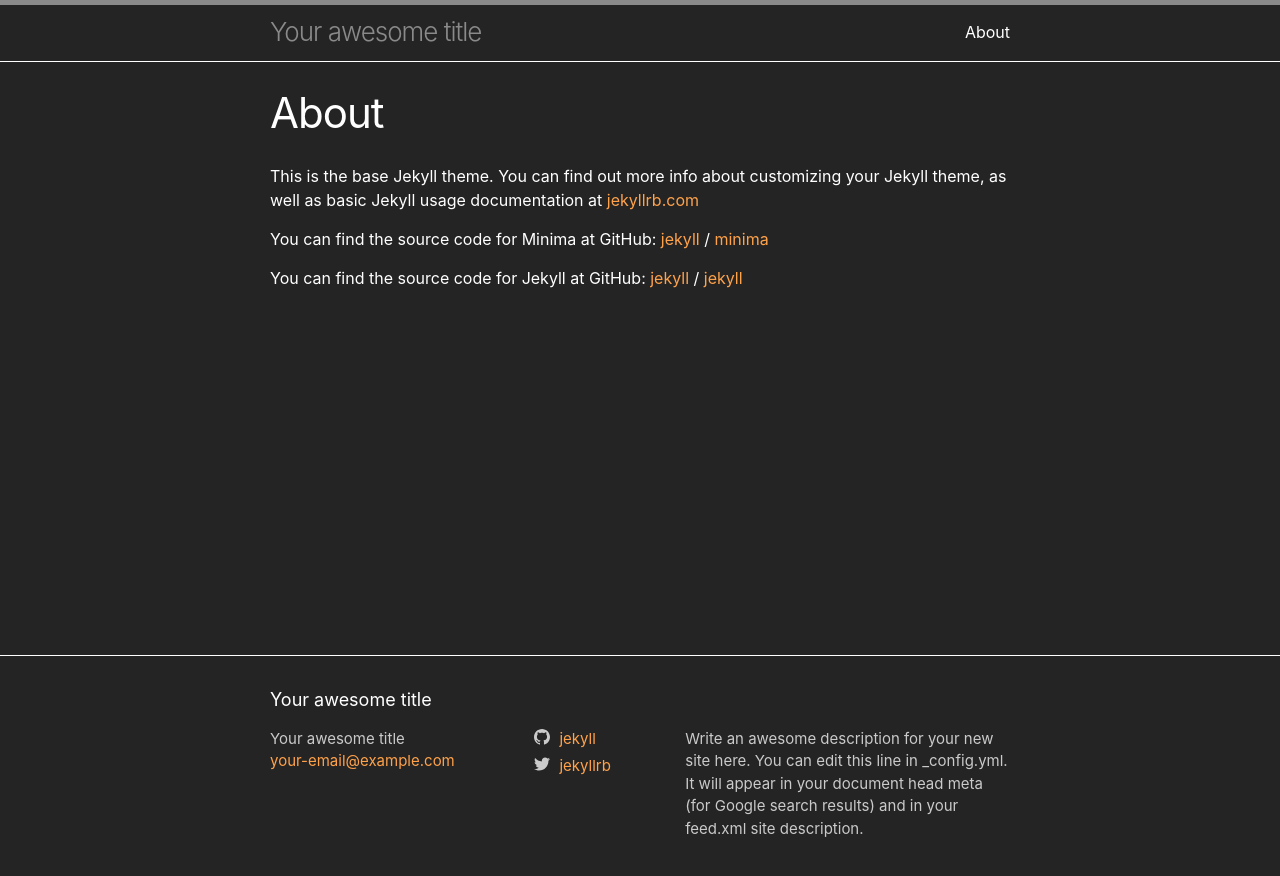
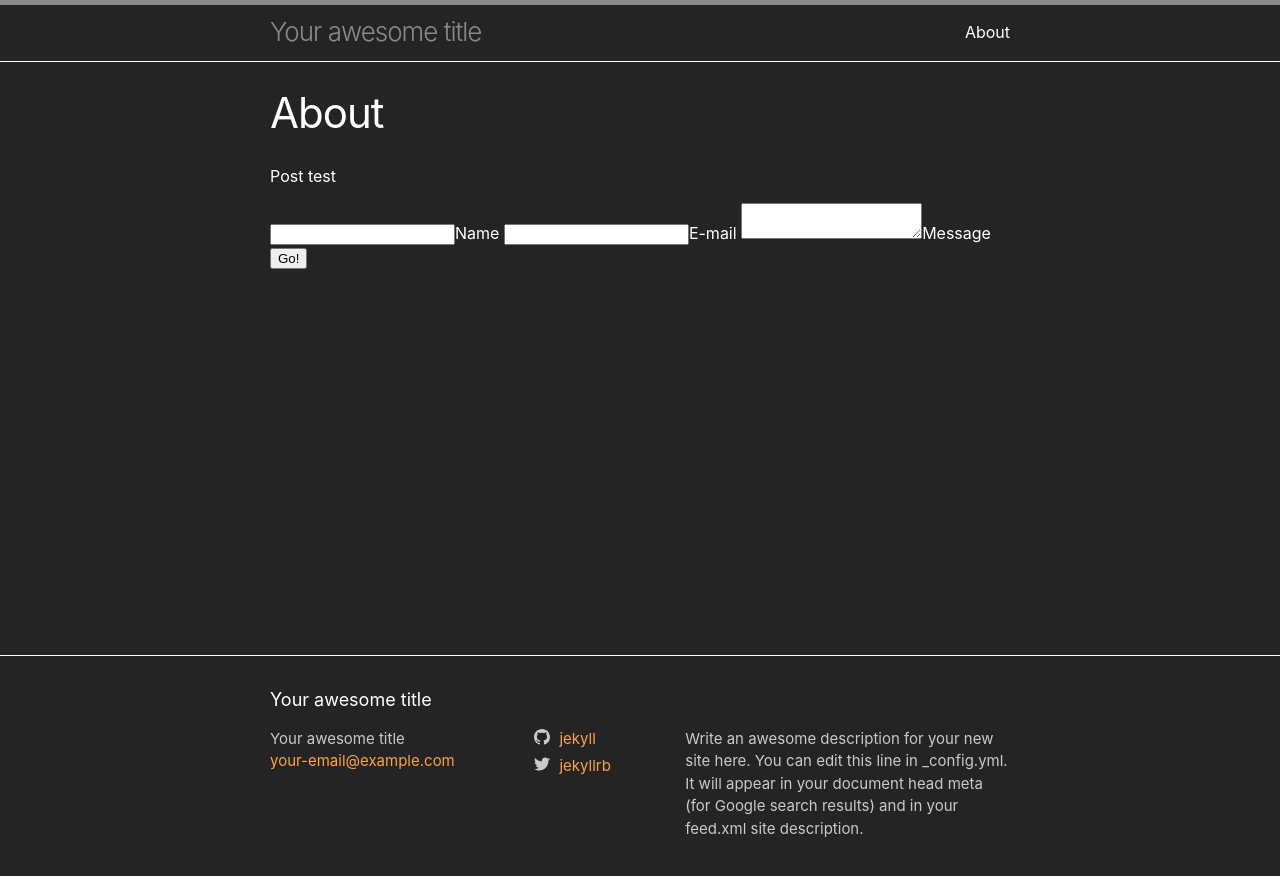
Before and after one commit to DarkBaptism/test, a Jekyll site: the page built from about.md, in a window 1280 px wide. Shown: the top 876 px of the page. Built offline with Jekyll 4.4.1, drawn with Linux system fonts in a browser that asks for light colours.

Commit message:
Setup post, interface.

```diff
--- a/about.md
+++ b/about.md
@@ -4,15 +4,15 @@ title: About
 permalink: /about/
 ---
 
-This is the base Jekyll theme. You can find out more info about customizing your Jekyll theme, as well as basic Jekyll usage documentation at [jekyllrb.com](https://jekyllrb.com/)
+Post test
 
-You can find the source code for Minima at GitHub:
-[jekyll][jekyll-organization] /
-[minima](https://github.com/jekyll/minima)
+<form method="POST" action="https://dev.staticman.net/v3/entry/github/DarkBaptism/test/master">
+  <input name="options[redirect]" type="hidden" value="https://my-site.com">
+  <!-- e.g. "2016-01-02-this-is-a-post" -->
+  <input name="options[slug]" type="hidden" value="{{ page.slug }}">
+  <label><input name="fields[name]" type="text">Name</label>
+  <label><input name="fields[email]" type="email">E-mail</label>
+  <label><textarea name="fields[message]"></textarea>Message</label>
 
-You can find the source code for Jekyll at GitHub:
-[jekyll][jekyll-organization] /
-[jekyll](https://github.com/jekyll/jekyll)
-
-
-[jekyll-organization]: https://github.com/jekyll
+  <button type="submit">Go!</button>
+</form>
```
